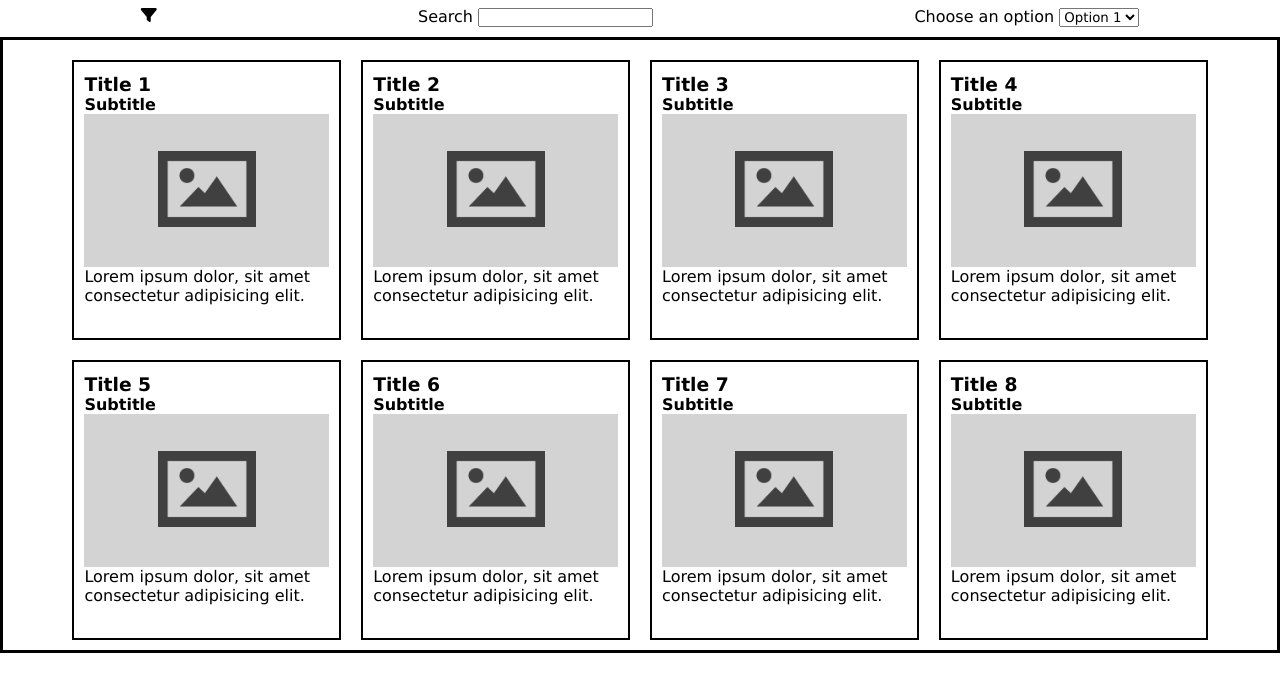
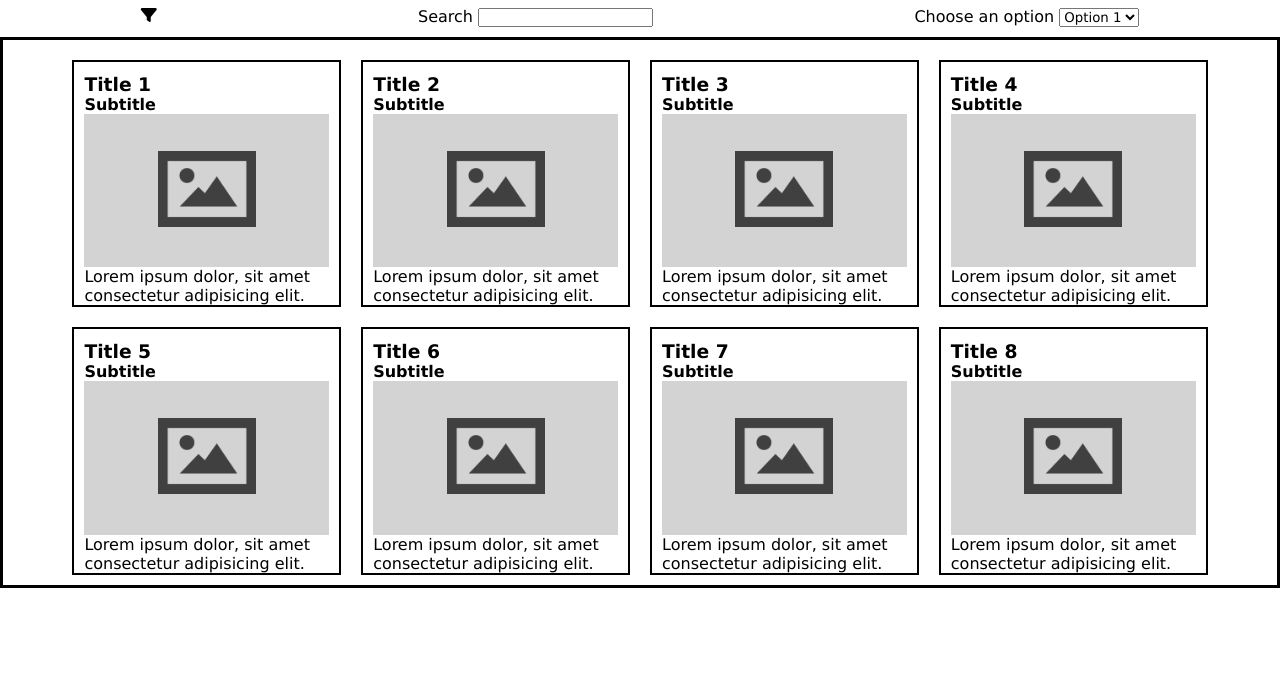
Before and after one commit to shameenakoodan/flexbox-challenge, a plain HTML site: page index.html in a window 1280 px wide. Shown: the part 59-750 px from the top of the page. Drawn offline with Linux system fonts and the light colour scheme.

Commit message:
Made changes to the outer box

```diff
--- a/styles.css
+++ b/styles.css
@@ -7,7 +7,7 @@
   /*Sets the navigation menu to flex box*/
 main {
     border: 3px solid black;
-    height: 610px;
+    height: 100%;
     display: flex;
     justify-content: space-between;
   }
@@ -51,7 +51,6 @@ nav a:hover{
     margin: 10px;
     padding-top: 12px;
     padding-left: 10px;
-    width: 100%;
     max-width: 20%;
 }
 h3{
```
